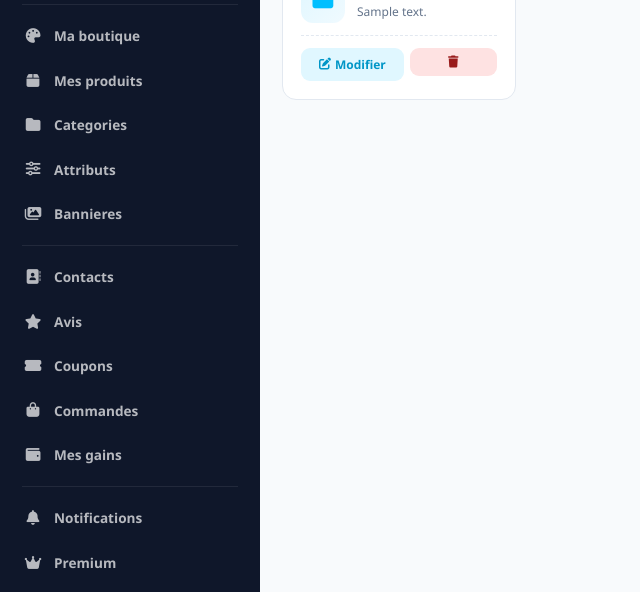
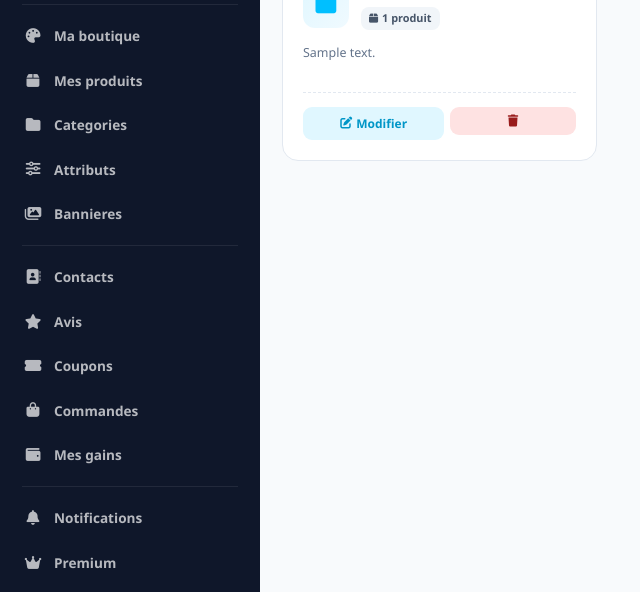
Before and after one commit to abdoula14cherif/kalilinux, a Flask app: template app/templates/dashboard/categories.html in a window 1280 px wide. Shown: the part 208-800 px from the top of the page, without its empty margins (0-640 px from the left). Run offline with Flask 3, Linux system fonts and the light colour scheme; the template is opened without the code that fills it: most values are stand-ins (such as "Sample title", 1, 10 or a date in 2020); some libraries are stand-ins or nearby versions.

Commit message:
Update categories.html

```diff
--- a/app/templates/dashboard/categories.html
+++ b/app/templates/dashboard/categories.html
@@ -14,17 +14,19 @@
 .info-banner i{color:#00BFFF;margin-right:6px}
 .info-banner strong{color:#0096C7}
 
-.categories-grid{display:grid;grid-template-columns:repeat(auto-fill,minmax(220px,1fr));gap:14px}
-.cat-card{background:#fff;border-radius:14px;border:1px solid #E2E8F0;padding:18px;transition:all .22s;position:relative;overflow:hidden}
-.cat-card:hover{transform:translateY(-3px);box-shadow:0 10px 24px rgba(0,0,0,.08);border-color:#00BFFF}
+.categories-grid{display:grid;grid-template-columns:repeat(auto-fill,minmax(240px,1fr));gap:16px}
+.cat-card{background:#fff;border-radius:16px;border:1px solid #E2E8F0;padding:20px;transition:all .25s;position:relative;overflow:hidden}
+.cat-card:hover{transform:translateY(-4px);box-shadow:0 12px 28px rgba(0,0,0,.1);border-color:#00BFFF}
 .cat-card::before{content:'';position:absolute;top:0;left:0;right:0;height:4px;background:linear-gradient(90deg,#00BFFF,#FF6600)}
-.cat-header{display:flex;align-items:center;gap:12px;margin-bottom:12px}
-.cat-ico{width:44px;height:44px;border-radius:12px;background:linear-gradient(135deg,#E0F7FF,#F0FAFF);color:#00BFFF;display:flex;align-items:center;justify-content:center;font-size:1.3rem;flex-shrink:0}
+.cat-header{display:flex;align-items:center;gap:12px;margin-bottom:14px}
+.cat-ico{width:46px;height:46px;border-radius:12px;background:linear-gradient(135deg,#E0F7FF,#F0FAFF);color:#00BFFF;display:flex;align-items:center;justify-content:center;font-size:1.3rem;flex-shrink:0}
 .cat-info{flex:1;min-width:0}
-.cat-nom{font-size:.95rem;font-weight:900;color:#0F172A;line-height:1.3;overflow:hidden;text-overflow:ellipsis;white-space:nowrap}
-.cat-desc{font-size:.75rem;color:#64748B;margin-top:3px;overflow:hidden;text-overflow:ellipsis;white-space:nowrap}
-.cat-actions{display:flex;gap:6px;margin-top:12px;padding-top:12px;border-top:1px dashed #E2E8F0}
-.btn-action{flex:1;padding:8px;border:none;border-radius:9px;font-size:.75rem;font-weight:700;cursor:pointer;transition:.2s;display:flex;align-items:center;justify-content:center;gap:4px}
+.cat-nom{font-size:.95rem;font-weight:900;color:#0F172A;line-height:1.3;margin-bottom:4px;overflow:hidden;text-overflow:ellipsis;white-space:nowrap}
+.cat-count{display:inline-flex;align-items:center;gap:4px;background:#F1F5F9;color:#475569;font-size:.68rem;font-weight:800;padding:3px 8px;border-radius:8px}
+.cat-count i{font-size:.65rem}
+.cat-desc{font-size:.78rem;color:#64748B;line-height:1.5;margin-bottom:14px;display:-webkit-box;-webkit-line-clamp:2;-webkit-box-orient:vertical;overflow:hidden;min-height:34px}
+.cat-actions{display:flex;gap:6px;padding-top:14px;border-top:1px dashed #E2E8F0}
+.btn-action{flex:1;padding:8px;border:none;border-radius:9px;font-size:.75rem;font-weight:700;cursor:pointer;transition:.2s;display:flex;align-items:center;justify-content:center;gap:4px;font-family:inherit}
 .btn-mod{background:#E0F7FF;color:#0096C7}
 .btn-mod:hover{background:#0096C7;color:#fff}
 .btn-del{background:#FEE2E2;color:#991B1B}
@@ -46,7 +48,10 @@
 .inp,.txta{width:100%;padding:11px 13px;border:2px solid #E2E8F0;border-radius:11px;font-size:.9rem;color:#0F172A;outline:none;background:#fff;font-family:inherit;transition:border-color .2s}
 .inp:focus,.txta:focus{border-color:#00BFFF}
 .txta{min-height:70px;resize:vertical}
-.btn-save{width:100%;padding:14px;border:none;border-radius:12px;background:linear-gradient(135deg,#00BFFF,#0096C7);color:#fff;font-weight:900;font-size:.95rem;cursor:pointer;box-shadow:0 6px 18px rgba(0,191,255,.3);display:flex;align-items:center;justify-content:center;gap:8px;margin-top:8px}
+.suggestions{display:flex;gap:8px;flex-wrap:wrap;margin-bottom:16px}
+.suggestion-btn{background:#F8FAFC;border:1px solid #E2E8F0;color:#475569;font-size:.75rem;font-weight:700;padding:6px 12px;border-radius:20px;cursor:pointer;transition:.2s;font-family:inherit}
+.suggestion-btn:hover{background:#00BFFF;color:#fff;border-color:#00BFFF}
+.btn-save{width:100%;padding:14px;border:none;border-radius:12px;background:linear-gradient(135deg,#00BFFF,#0096C7);color:#fff;font-weight:900;font-size:.95rem;cursor:pointer;box-shadow:0 6px 18px rgba(0,191,255,.3);display:flex;align-items:center;justify-content:center;gap:8px;margin-top:8px;font-family:inherit}
 .btn-save:hover{transform:translateY(-1px)}
 {% endblock %}
 
@@ -67,14 +72,29 @@
       </div>
       <div class="cat-info">
         <div class="cat-nom">{{ c.nom }}</div>
-        {% if c.description %}<div class="cat-desc">{{ c.description }}</div>{% endif %}
+        <div class="cat-count">
+          <i class="fas fa-box"></i>
+          {% set count = namespace(n=0) %}
+          {% for p in produits %}
+            {% if p.categorie_id == c.id %}
+              {% set count.n = count.n + 1 %}
+            {% endif %}
+          {% endfor %}
+          {{ count.n }} produit{{ 's' if count.n > 1 else '' }}
+        </div>
       </div>
     </div>
+    {% if c.description %}
+    <div class="cat-desc">{{ c.description }}</div>
+    {% else %}
+    <div class="cat-desc" style="color:#94A3B8;font-style:italic">Aucune description</div>
+    {% endif %}
     <div class="cat-actions">
-      <button class="btn-action btn-mod" onclick="ouvrirModif({{ c|tojson }})">
+      <button class="btn-action btn-mod" onclick='ouvrirModif({{ c|tojson }})'>
         <i class="fas fa-edit"></i> Modifier
       </button>
-      <form method="POST" action="#" style="flex:1" onsubmit="return confirm('Supprimer cette categorie ? Les produits lies ne seront pas supprimes.')">
+      <form method="POST" action="{{ url_for('dashboard.categories_supprimer') }}" style="flex:1" onsubmit="return confirm('Supprimer cette catégorie ?\n\nLes produits liés ne seront PAS supprimés, ils n'auront juste plus de catégorie.')">
+        <input type="hidden" name="categorie_id" value="{{ c.id }}">
         <button type="submit" class="btn-action btn-del" style="width:100%">
           <i class="fas fa-trash"></i>
         </button>
@@ -147,6 +178,10 @@ function ouvrirModif(cat){
 function fermerModal(id){
   document.getElementById(id).classList.remove('open');
 }
+function remplir(nom, description){
+  document.getElementById('a_nom').value = nom;
+  document.getElementById('a_description').value = description;
+}
 document.querySelectorAll('.modal-bg').forEach(function(m){
   m.addEventListener('click', function(e){
     if(e.target === this) this.classList.remove('open');
```
Also changed, not shown: other parts of app/templates/dashboard/categories.html (+17 -6 lines).
